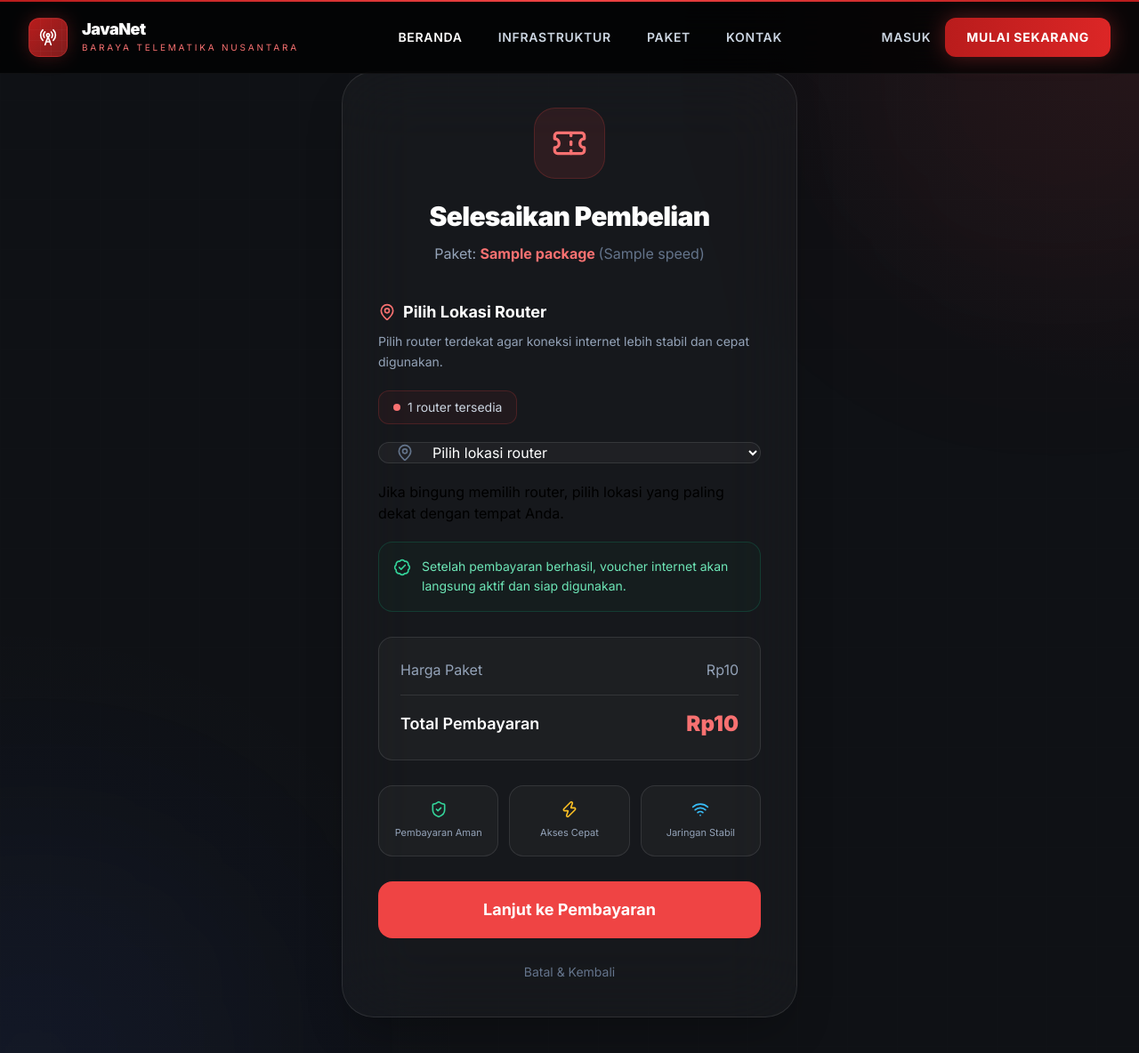
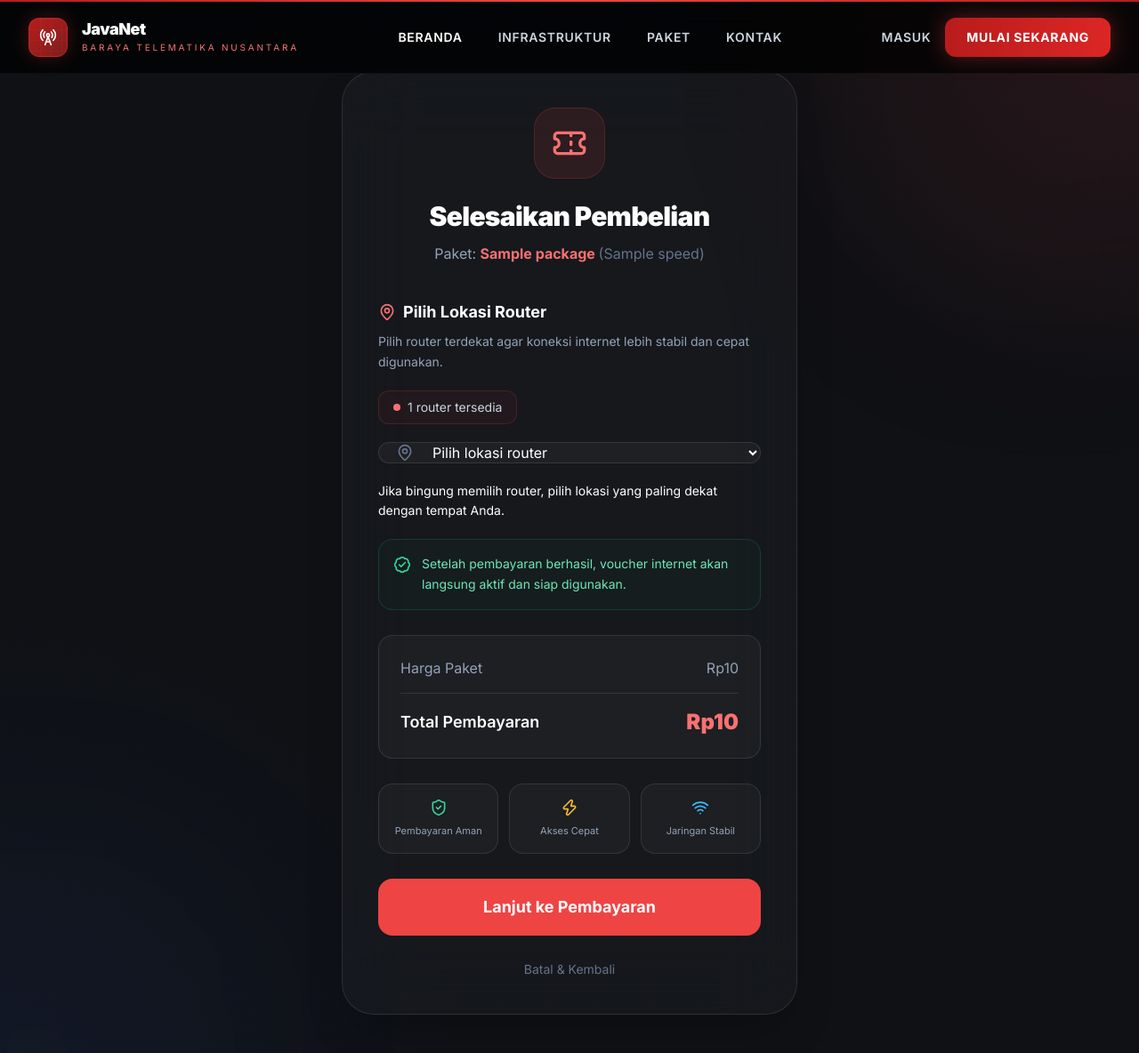
Before and after one commit to Farmil23/IFB_210_PEMROGRAMAN_WEB_LANJUT_WEBSITE_ISP_CLIENT, a Python web app: template app/templates/order_voucher.html in a window 1280 px wide. Shown: the top 1184 px of the page at 89% size. Run offline with Jinja, Linux system fonts and the light colour scheme; the template is opened without the code that fills it: most values are stand-ins (such as "Sample title", 1, 10 or a date in 2020); some libraries are stand-ins or nearby versions.

Commit message:
Resolve all merge conflicts using JavaNet version

```diff
--- a/app/templates/order_voucher.html
+++ b/app/templates/order_voucher.html
@@ -155,10 +155,8 @@
 
     </div>
 
-    <p class="mt-1 text-sm text-slate-500 leading-relaxed"></p>
-
+    <p class="mt-1 text-sm text-white leading-relaxed">
         Jika bingung memilih router, pilih lokasi yang paling dekat dengan tempat Anda.
-
     </p>
 
     {% elif presentation_mode %}
```
